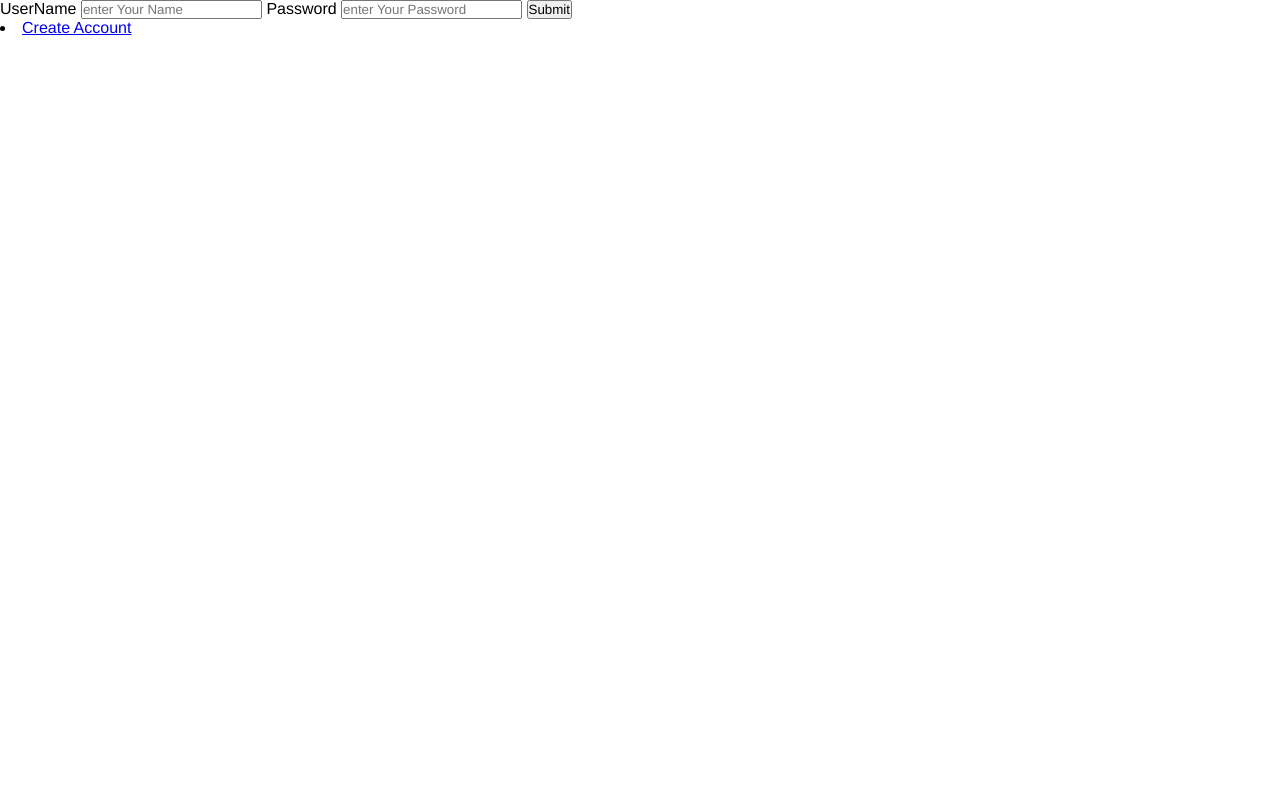
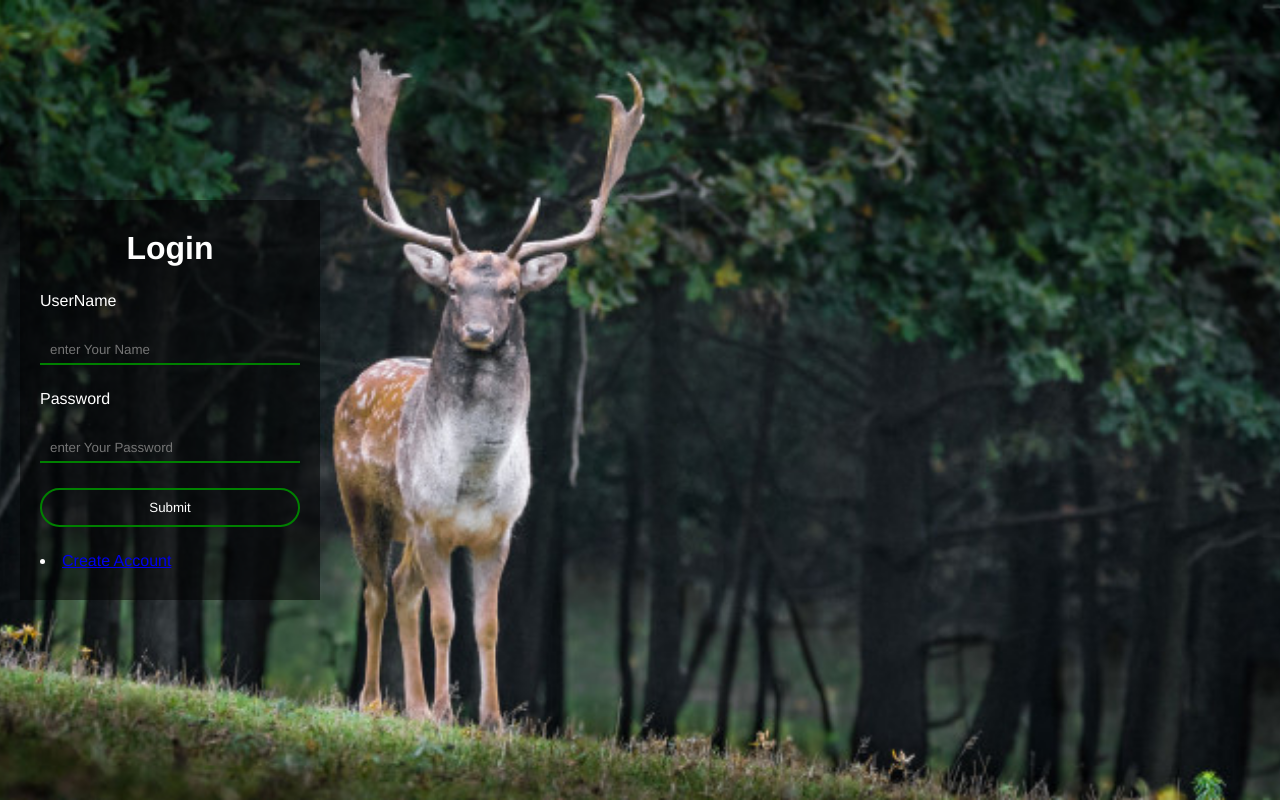
Before and after one commit to asifahmad0/DjangoProject, a Django app: page /login/ in a window 1280 px wide. Run offline with Django 5.2, Linux system fonts and the light colour scheme.

Commit message:
login css work

```diff
--- a/ToDoList/TodoApp/statics/style.css
+++ b/ToDoList/TodoApp/statics/style.css
@@ -11,10 +11,15 @@
 
 main{
     width: 100vw;
+    height: 100vh;
     display: flex;
     flex-direction: column;
+    justify-content: center;
     align-items: center;
-    justify-content: center;
+    background-image: url(media/1.jpg);
+    background-position: center;
+    background-repeat: no-repeat;
+    background-size: cover;
 }
 main .todo{
     position: relative;
@@ -95,3 +100,53 @@ cursor: pointer;
 margin-bottom: 5px;
 color: var(--color);
 }
+/*------------------------------------login------------------------------------------------*/
+.main{
+    width: 100vw;
+    height: 100vh;
+    background-color: aquamarine;
+    display: flex;
+    align-items: center;
+    background-image: url(media/1.jpg);
+    background-position: center;
+    background-repeat: no-repeat;
+    background-size: cover;
+
+}
+form{
+    width: 300px;
+    height: 400px;
+    display: flex;
+    flex-direction: column;
+    justify-content: space-around;
+    padding: 20px;
+    gap: 5px;
+    background-color: rgba(0, 0, 0, 0.5);
+    margin-left: 20px;
+    color: var(--color);
+}
+form h1{
+    margin: 0 auto;
+}
+form input{
+    width: 100%;
+    height: 30px;
+    color: white;
+    padding-left: 10px;
+    outline:none;
+    border: none;
+    border-bottom: 2px solid var(--bg);
+    background: transparent;
+}
+form button{
+    border: 2px solid var(--bg);
+    padding: 10px;
+    color: var(--color);
+    border-radius: 20px;
+    background: transparent;
+    transition: .5s;
+}
+form button:hover{
+    background-color: var(--bg);
+    color: var(--color);
+}
--- a/ToDoList/TodoApp/template/login.html
+++ b/ToDoList/TodoApp/template/login.html
@@ -2,8 +2,9 @@
 {% extends 'head.html' %}
 
     {% block contant %}
-
+    <div class="main">
     <form action="" method="POST">{% csrf_token %}
+        <h1>Login</h1>
         <label for="name">UserName</label>
         <input type="text" name="uname" placeholder="enter Your Name" required>
         <label for="pass">Password</label>
@@ -12,6 +13,6 @@
         <button type="submit">Submit</button>
         <li><a href="{%url 'Signup'%}">Create Account</a></li>
 
-    </form>
+    </form></div>
 
     {% endblock %}
--- a/ToDoList/TodoApp/template/signup.html
+++ b/ToDoList/TodoApp/template/signup.html
@@ -1,8 +1,9 @@
 
     {% extends 'head.html' %}
     {% block contant %}
-
+    <div class="main">
     <form action="" method="POST">{% csrf_token %}
+        <h1>Sign up</h1>
         <label for="uname">UserName</label>
         <input type="text" name="uname" placeholder="enter Your Name" required>
         <label for="email">Email</label>
@@ -13,5 +14,6 @@
         <button type="submit">Submit</button>
 
     </form>
+</div>
 
     {% endblock %}
```
Also changed, not shown: ToDoList/TodoApp/db.sqlite3, ToDoList/TodoApp/statics/media/1.jpg (added).
